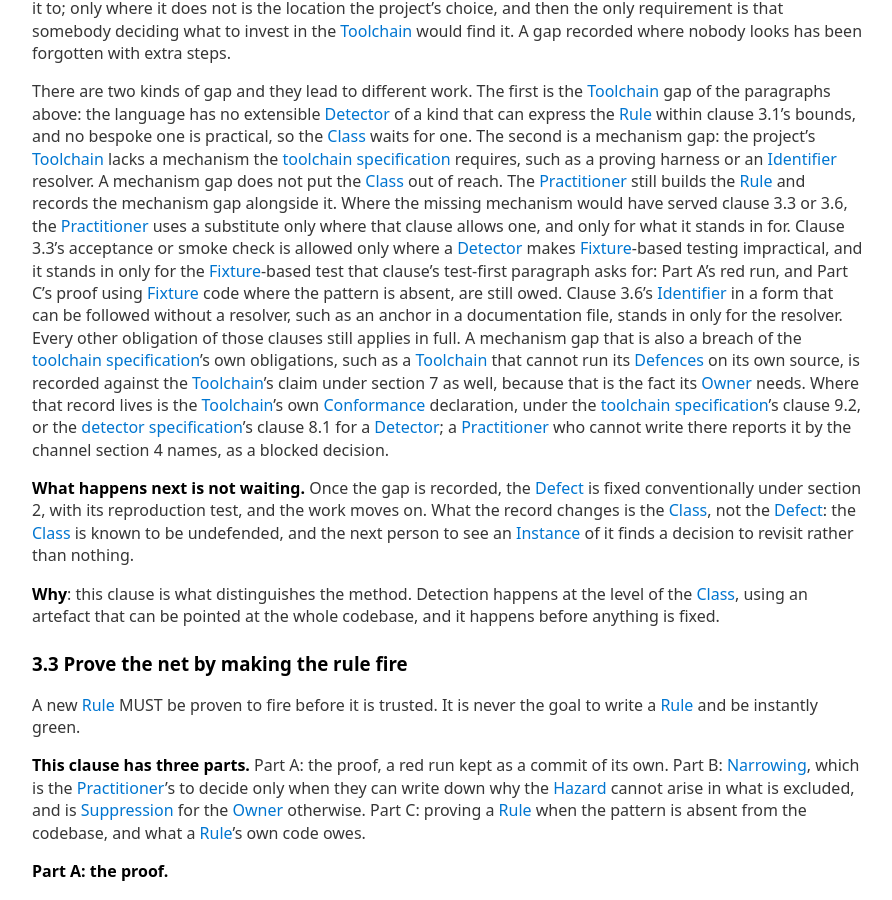
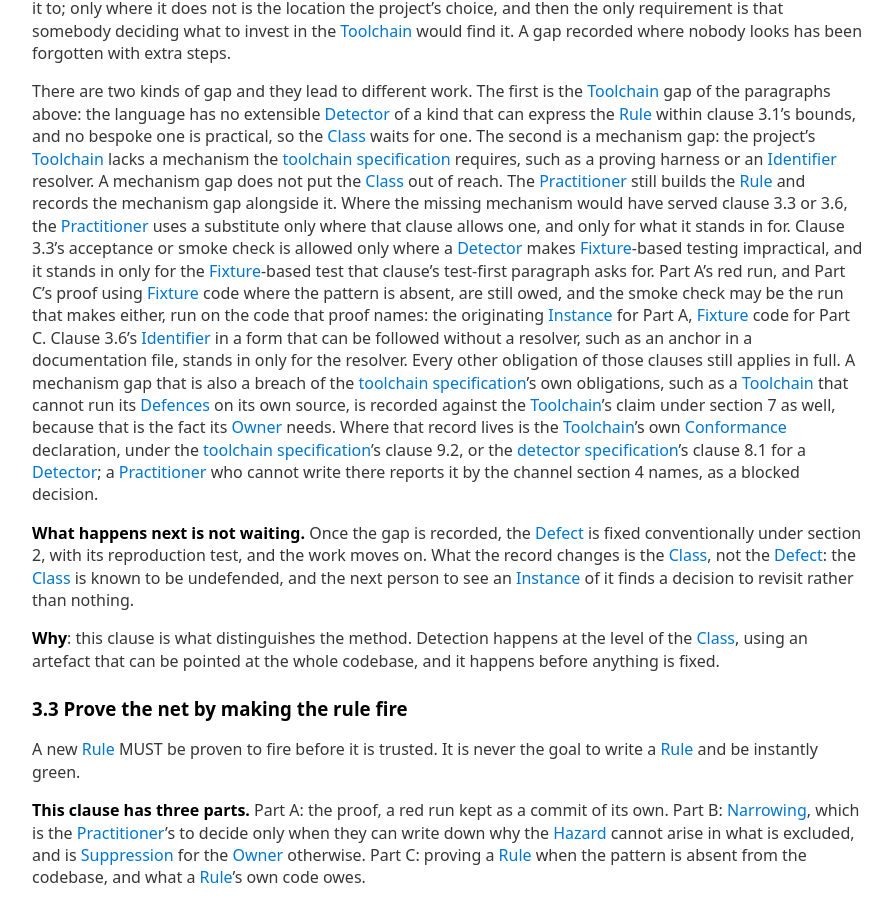
Before and after one commit to Defence-Before-Fix/defence-before-fix.github.io, a Jekyll site: the page built from SPEC.md, in a window 1280 px wide and 900 px high, scrolled down 11315 px. Shown: the whole window, without its empty margins (192-1084 px from the left). Built offline with Jekyll 4.4.1, drawn with Linux system fonts in a browser that asks for light colours; our own code applies the rules of GitHub Pages for plain Markdown files; some of the changed text lies outside the part shown.

Commit message:
Method 3.2 and 3.5: review 3 findings R3-1 and R3-2 applied
Clause 3.2 says the smoke check may be the run that makes Part A's red
run, on the originating instance, and Part C's proof, on fixture code,
since clause 3.3 sets neither proof's means; clause 3.5's summary of 3.2
gives its substitutes under the conditions 3.2 sets.

Co-Authored-By: Claude Opus 5.5 <noreply@anthropic.com>

```diff
--- a/SPEC.md
+++ b/SPEC.md
@@ -482,8 +482,10 @@ the [Rule] and records the mechanism gap alongside it. Where the missing mechani
 served clause 3.3 or 3.6, the [Practitioner] uses a substitute only where that clause allows one,
 and only for what it stands in for. Clause 3.3's acceptance or smoke check is allowed only where
 a [Detector] makes [Fixture]-based testing impractical, and it stands in only for the
-[Fixture]-based test that clause's test-first paragraph asks for: Part A's red run, and Part C's
-proof using [Fixture] code where the pattern is absent, are still owed. Clause 3.6's [Identifier]
+[Fixture]-based test that clause's test-first paragraph asks for. Part A's red run, and Part C's
+proof using [Fixture] code where the pattern is absent, are still owed, and the smoke check may
+be the run that makes either, run on the code that proof names: the originating [Instance] for
+Part A, [Fixture] code for Part C. Clause 3.6's [Identifier]
 in a form that can be followed without a resolver, such as an anchor in a documentation file,
 stands in only for the resolver. Every other obligation of those clauses still applies in full.
 A mechanism gap that is also a breach of the [toolchain specification](TOOLING-SPEC.md)'s
@@ -775,7 +777,7 @@ a [Toolchain] with no consumer yet is not excused. Where a mechanism gap, as cla
 it, stops the [Toolchain] running its own entry point on its own source, the demonstration is made
 through the entry point of another project the [Toolchain] is genuinely installed into, and is
 owed there in full. Clause 3.2 lets the [Practitioner] use the substitutes it names for clauses
-3.3 and 3.6 when a mechanism is missing; it allows none for this clause.
+3.3 and 3.6, under the conditions it sets; it allows none for this clause.
 The demonstration here is through an entry point or it is not made.
 
 **Why**: the purpose is that the mistakes of the past become structurally impossible to repeat, and
```
Also changed, not shown: CHANGELOG.md.
